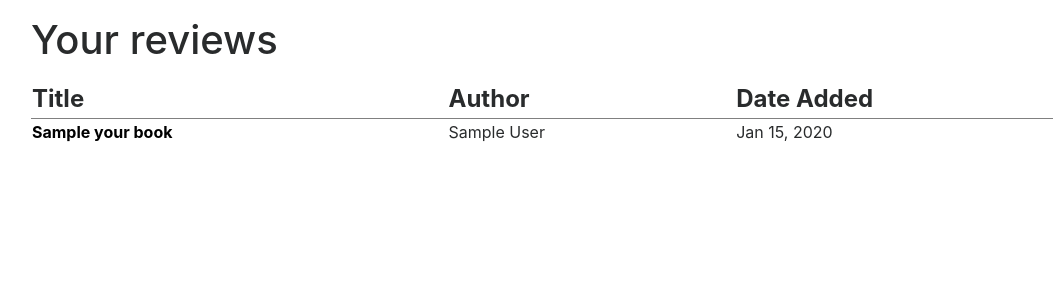
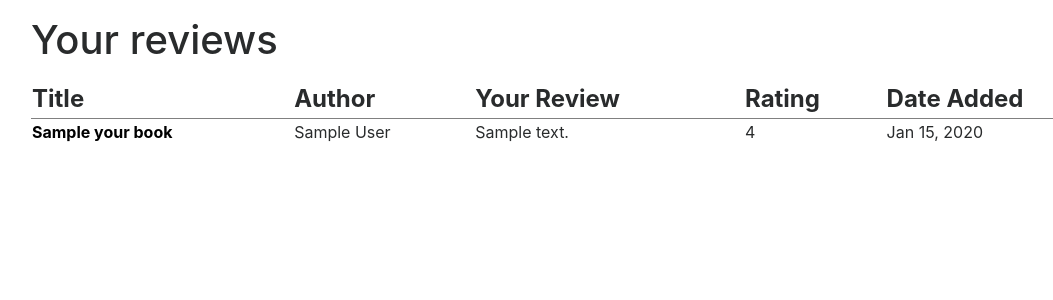
Before and after one commit to drufalco/harvard_project1, a Flask app: template templates/your_books.html in a window 1280 px wide. Shown: the part 170-470 px from the top of the page, without its empty margins (54-1107 px from the left). Run offline with Flask 2, Linux system fonts and the light colour scheme; the template is opened without the code that fills it: most values are stand-ins (such as "Sample title", 1, 10 or a date in 2020); some libraries are stand-ins or nearby versions.

Commit message:
more styling

```diff
--- a/application.py
+++ b/application.py
@@ -1,6 +1,6 @@
 import os, requests
 
-from flask import Flask, render_template, session, request, redirect, url_for
+from flask import Flask, render_template, session, request, redirect, url_for, jsonify
 from flask_session import Session
 from sqlalchemy import create_engine
 from sqlalchemy.orm import scoped_session, sessionmaker
@@ -150,7 +150,7 @@ def book(isbn):
     db.commit()
     return render_template("book.html", book=book, number_ratings=number_ratings, avg_rating=avg_rating, reviews=reviews, isbn=isbn, already_reviewed=already_reviewed, user=user, log_message="Log out", bookclub_avg_rating=bookclub_avg_rating, bookclub_number_ratings=bookclub_number_ratings)
 
-
+# Shows all books user has reviewed
 @app.route("/your_books", methods=["GET", "POST"])
 def your_books():
     if "user_id" not in session:
@@ -158,4 +158,25 @@ def your_books():
 
     #pull list of all the books user has reviewed
     your_books = db.execute("SELECT * FROM reviews JOIN books ON reviews.isbn = books.isbn WHERE reviews.user_id = :user_id", {"user_id": session["user_id"]}).fetchall()
+    print(your_books)
     return render_template("your_books.html", your_books=your_books, log_message="Log out")
+
+
+#API
+@app.route("/api/books/<isbn>")
+def book_api(isbn):
+    book = db.execute("SELECT * FROM books WHERE isbn = :isbn", {"isbn": isbn}).fetchone()
+    if book is None:
+        return jsonify({"error": "Invalid ISBN"}), 422
+
+    bookclub_avg_rating = bookclub_avg_rating = db.execute("SELECT ROUND(AVG(rating), 2) FROM reviews WHERE isbn = :isbn", {"isbn": isbn}).fetchone()[0]
+    bookclub_number_ratings = db.execute("SELECT * FROM reviews WHERE isbn = :isbn", {"isbn": isbn}).rowcount
+
+    return jsonify({
+        "title": book.title,
+        "author": book.author,
+        "year": book.year,
+        "isbn": book.isbn,
+        "review_count": bookclub_number_ratings,
+        "average_score": bookclub_avg_rating
+    })
--- a/static/css/project1.css
+++ b/static/css/project1.css
@@ -1,5 +1,5 @@
 
-h1, h2 {
+h1, h2, h3 {
     margin-bottom: 18px;
     margin-top: 18px;
 }
@@ -20,10 +20,6 @@ h1, h2 {
 
 #logout:hover {
     background-color: #d42be3;
-}
-
-#submit {
-    background-color: #c2067a;
 }
 
 a, a:hover {
--- a/templates/your_books.html
+++ b/templates/your_books.html
@@ -6,19 +6,26 @@ Your Books
 
 {% block body %}
 <h1>Your reviews</h1>
+{% if your_books|length >0 %}
 <table>
     <tr>
         <th>Title</th>
         <th>Author</th>
+        <th>Your Review</th>
+        <th>Rating</th>
         <th>Date Added</th>
     </tr>
     {% for your_book in your_books %}
     <tr>
         <td><a href="{{ url_for('book', book=your_book, isbn=your_book.isbn) }}">{{ your_book.title }}</a></td>
         <td>{{ your_book.author }}</td>
+        <td>{{your_book.review}}</td>
+        <td>{{your_book.rating}}</td>
         <td>{{ your_book.date.strftime('%b %d, %Y') }}</td>
     </tr>
     {% endfor %}
-
+{% else %}
+<p>No reviews yet!</p>
+{% endif %}
 </table>
 {% endblock %}
```
Also changed, not shown: templates/book.html (+6 -5 lines), 3 other files.
